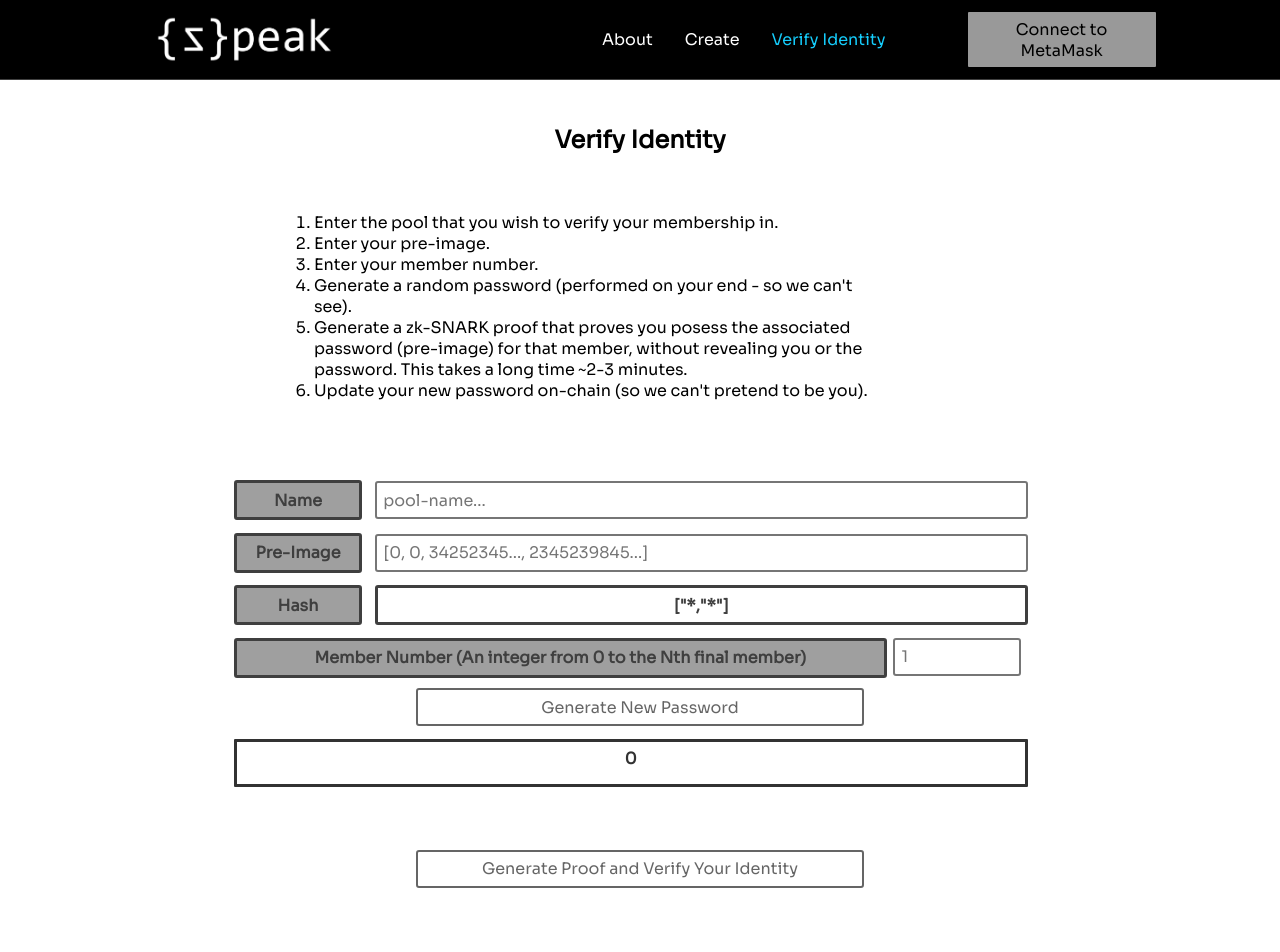
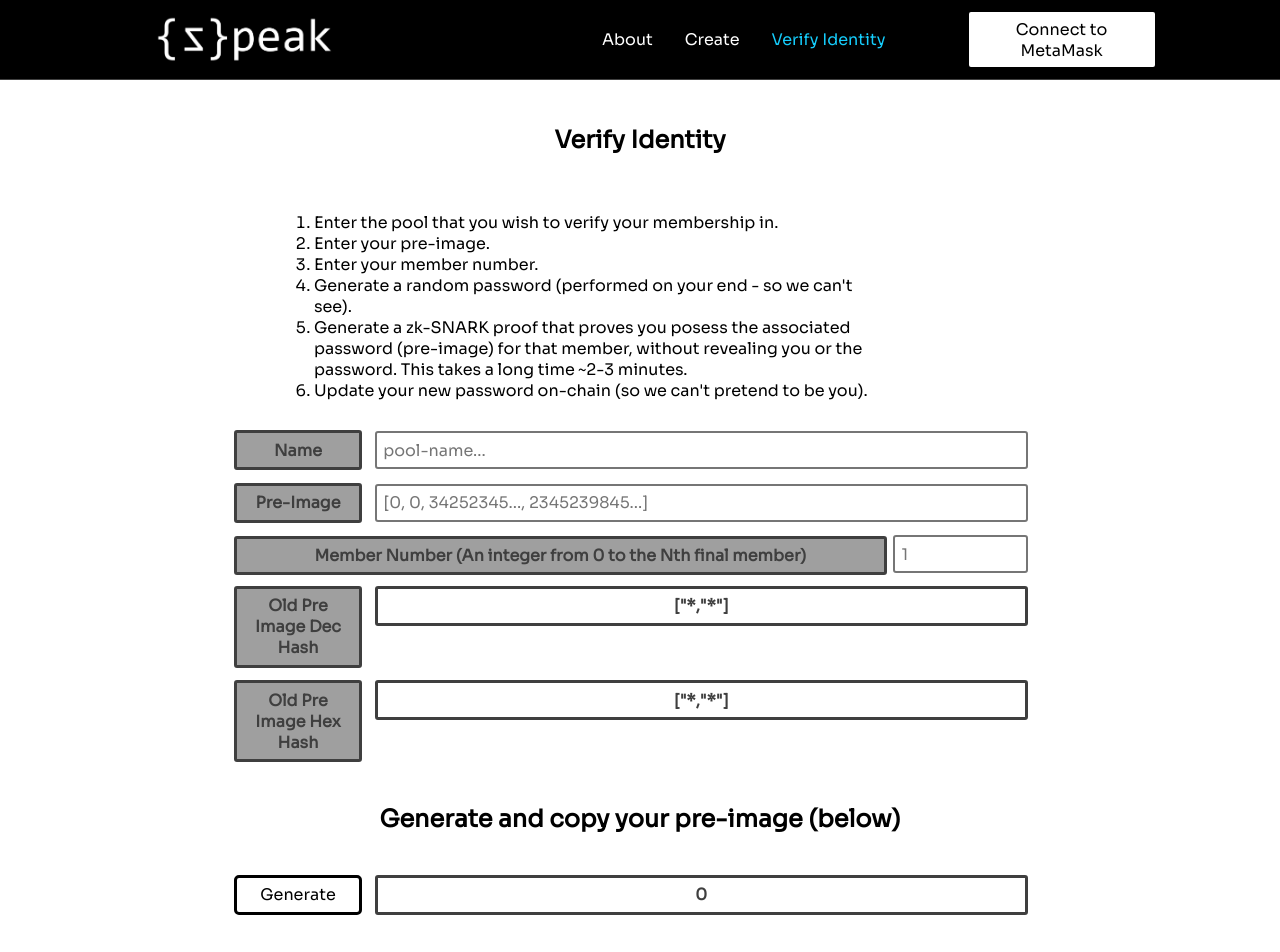
Before and after one commit to alex-straw/zk-broadcasting-app-frontend, a React (Create React App) app: page /verify-identity in a window 1280 px wide. Shown: the top 952 px of the page. Before the commit the page ends 904 px from the top, so only its background shows below. Built offline with nearby package versions, Linux system fonts and the light colour scheme.

Commit message:
formatting

```diff
--- a/src/component-styles/generic-styles.js
+++ b/src/component-styles/generic-styles.js
@@ -27,7 +27,7 @@ font-size: 1em;
     color: #000;
     border-style: solid;
     border-radius: 3px;
-    width: 10vw
+    width: 10.5vw
 `;
 
 export const Button = styled.button`
@@ -37,19 +37,42 @@ export const Button = styled.button`
     padding: 0.5vw;
     margin-left: 5vw;
     border-style: solid;
-    border-radius: 3px;
+    border-width: 3px;
+    border-color: black;
     background: white;
-    opacity: 0.6;
+    border-radius: 5px;
     transition: 0.3s;
     width: 15vw;
     display: inline-block;
 
 
     &:hover {
+        background:#5CC8FF;
         border-style: solid;
-        opacity: 1;
     }
 `;
+
+export const SmallButton = styled.button`
+    font-size: 1em;
+    margin: 0.5vw;
+    padding: 0.5vw;
+    margin-left: 5vw;
+    border-style: solid;
+    border-width: 3px;
+    border-color: black;
+    background: white;
+    border-radius: 5px;
+    display: inline-block;
+    vertical-align:top;
+    width: 10vw;
+    transition: 0.3s;
+    text-align: center;
+
+    &:hover {
+        border-style: solid;
+        background:#5CC8FF;
+    }
+`
 
 export const LongerButton = styled.button`
   /* Adapt the colors based on primary prop */
@@ -60,8 +83,10 @@ export const LongerButton = styled.button`
     margin-left: auto;
     margin-right: auto;
     border-style: solid;
+    border-width: 3px;
+    border-color: black;
+    background: white;
     border-radius: 3px;
-    background: white;
     opacity: 0.6;
     transition: 0.3s;
     width: 35vw;
@@ -69,6 +94,7 @@ export const LongerButton = styled.button`
     &:hover {
         border-style: solid;
         opacity: 1;
+        background:#5CC8FF;
     }
 `;
 
@@ -139,7 +165,7 @@ export const LongTextBoxDetailNoMargin = styled.h2`
     display: inline-block;
     width: 51vw;
     text-align: center;
-    overflow: auto;
+    word-wrap: break-word;
     margin-bottom: 0;
 
     &:hover {
@@ -163,7 +189,7 @@ export const MidTextBoxDetail = styled.h2`
     display: inline-block;
     text-align: center;
     opacity: 0.8;
-    word-wrap: break-word;
+    overflow: auto;
     inline-size: 62vw;
 
 
--- a/src/components/VerifyIdentityForm/index.js
+++ b/src/components/VerifyIdentityForm/index.js
@@ -2,7 +2,7 @@ import { Contract } from "ethers";
 import poolFactoryAbi from '../../contracts/poolFactoryABI'
 import poolAbi from '../../contracts/poolABI.json'
 import React, {useState, useContext} from "react";
-import { Input, LongTextBoxForOutput, LongTextBoxDetailNoMargin, LongInput, LongTextBox, LongTextBoxDetail, TinyInput, MidTextBoxDetail, LongerButton, ProcessingBox} from "../../component-styles/generic-styles"
+import { Button, LongTextBoxForOutput, LongTextBoxDetailNoMargin, LongInput, LongTextBox, LongTextBoxDetail, TinyInput, MidTextBoxDetail, LongerButton, SmallButton} from "../../component-styles/generic-styles"
 import { CenterComponent, Title, LargeImage, BlackFullScreen, VerticalGap, WhiteTitle, Wrapper, TextBlock, WhiteText} from "../../component-styles/layout-styles";
 import { UserContext } from "../../helpers/UserContext";
 import { customAlphabet } from "nanoid";
@@ -18,7 +18,8 @@ const VerifyIdentityForm = () => {
     const [poolName, setPoolName] = useState("pool-name...");
 
     const [preImage, setPreImage] = useState("[0, 0, 34252345..., 2345239845...]");
-    const [preImageHash, setPreImageHash] = useState("**");
+    const [preImageDecHash, setpreImageDecHash] = useState("**");
+    const [preImageHexHash, setPreImageHexHash] = useState("**");
 
     const [memberNumber, setMemberNumber] = useState("1");
     const [newPassword, setNewPassord] = useState("0");
@@ -207,9 +208,10 @@ const VerifyIdentityForm = () => {
         setPreImage(_preImage)
         try {
             let preImageHash = generateFormattedHashDigest(JSON.parse(_preImage))
-            setPreImageHash(preImageHash.decHash)
+            setpreImageDecHash(preImageHash.decHash)
+            setPreImageHexHash(preImageHash.hexHash)
         } catch {
-            setPreImageHash("0")
+            setpreImageDecHash("0")
         }
     }
 
@@ -267,8 +269,7 @@ const VerifyIdentityForm = () => {
                         </ol>
                     </TextBlock>
                 </Wrapper>
-                <VerticalGap/>
-            <LongTextBox>
+                <LongTextBox>
                 Name
             </LongTextBox>
 
@@ -290,14 +291,6 @@ const VerifyIdentityForm = () => {
                 onChange={(e) => handlePreImageInput(e.target.value)}
             ></LongInput>
 
-            <LongTextBoxForOutput>
-                Hash
-            </LongTextBoxForOutput>
-
-            <LongTextBoxDetailNoMargin onClick={() => {navigator.clipboard.writeText(preImageHash)}}>
-                {`["${preImageHash[0]},"${preImageHash[1]}"]`}
-            </LongTextBoxDetailNoMargin>
-
             <LongTextBoxDetail>
                 Member Number (An integer from 0 to the Nth final member)
             </LongTextBoxDetail>
@@ -308,17 +301,39 @@ const VerifyIdentityForm = () => {
                 name="memberNumber"
                 onChange={(e) => setMemberNumber(e.target.value)}
             ></TinyInput>
-            <LongerButton onClick={generateNewPasswordDetails}>
-                Generate New Password
-            </LongerButton>
 
-            <MidTextBoxDetail onClick={() => {navigator.clipboard.writeText(newPassword)}}>
+            <LongTextBoxForOutput>
+                Old Pre Image Dec Hash
+            </LongTextBoxForOutput>
+
+            <LongTextBoxDetailNoMargin onClick={() => {navigator.clipboard.writeText(preImageDecHash)}}>
+                {`["${preImageDecHash[0]},"${preImageDecHash[1]}"]`}
+            </LongTextBoxDetailNoMargin>
+
+            <LongTextBoxForOutput>
+                Old Pre Image Hex Hash
+            </LongTextBoxForOutput>
+
+            <LongTextBoxDetailNoMargin onClick={() => {navigator.clipboard.writeText(preImageHexHash)}}>
+                {`["${preImageHexHash[0]},"${preImageHexHash[1]}"]`}
+            </LongTextBoxDetailNoMargin>
+
+            <Title>
+            Generate and copy your pre-image (below)
+            </Title>
+
+            <SmallButton onClick={generateNewPasswordDetails}>
+                Generate
+            </SmallButton>
+
+            <LongTextBoxDetailNoMargin onClick={() => {navigator.clipboard.writeText(newPassword)}}>
                 {newPassword}
-            </MidTextBoxDetail>
+            </LongTextBoxDetailNoMargin>
+
             <VerticalGap/>
 
             <LongerButton onClick={generateProofSetup}>
-                Generate Proof and Verify Your Identity
+                Submit
             </LongerButton>
         </CenterComponent>
         )
```
